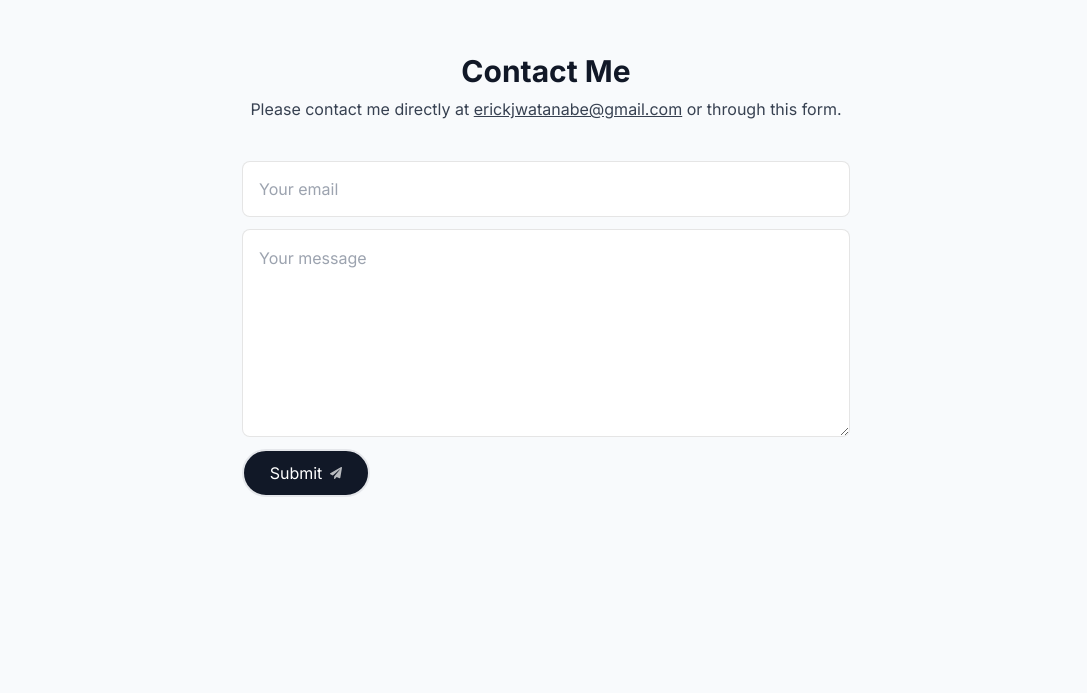
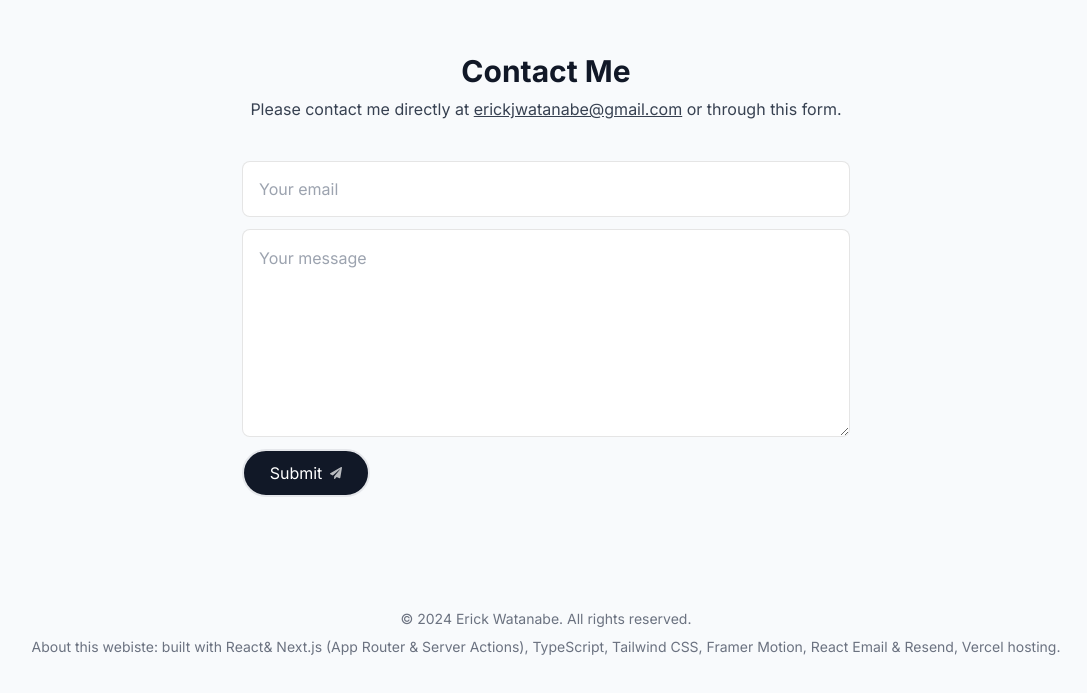
Before and after one commit to SkiSherpa/portfolio, a Next.js app: page / in a window 1280 px wide. Shown: the part 4226-4919 px from the top of the page, without its empty margins (94-1181 px from the left). Before the commit the page ends 4835 px from the top, so only its background shows below. Built offline with nearby package versions, Linux system fonts and the light colour scheme; no server answers.

Commit message:
Add Footer

```diff
--- a/src/app/layout.tsx
+++ b/src/app/layout.tsx
@@ -1,6 +1,7 @@
 import "./globals.css";
 import { Inter } from "next/font/google";
 import Header from "@/components/Header";
+import Footer from "@/components/Footer";
 import ActiveSectionContextProvider from "@/context/active-section-context";
 import { Toaster } from "react-hot-toast";
 
@@ -34,6 +35,7 @@
 					<Header />
 					{children}
 					<Toaster position="top-right" />
+					<Footer />
 				</ActiveSectionContextProvider>
 			</body>
 		</html>
--- a/src/components/Footer.tsx
+++ b/src/components/Footer.tsx
@@ -1,5 +1,16 @@
 import React from "react";
 
 export default function Footer() {
-	return;
+	return (
+		<footer className="text-center mb-10 px-4 text-gray-500">
+			<small className="mb-2 block text-sm">
+				&copy; 2024 Erick Watanabe. All rights reserved.
+			</small>
+			<p className="text-sm">
+				<span className="semi-bold">About this webiste:</span> built with React&
+				Next.js (App Router & Server Actions), TypeScript, Tailwind CSS, Framer
+				Motion, React Email & Resend, Vercel hosting.
+			</p>
+		</footer>
+	);
 }
```
